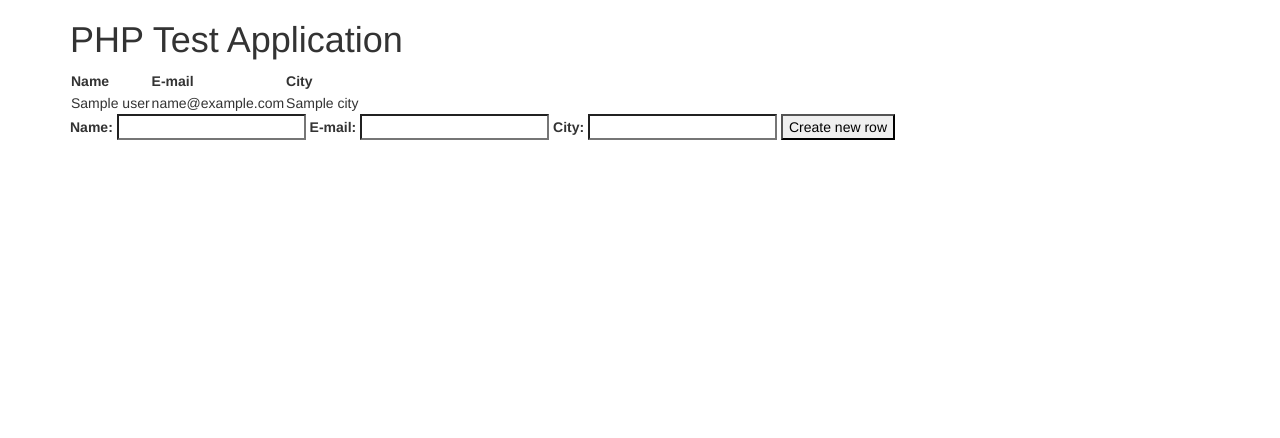
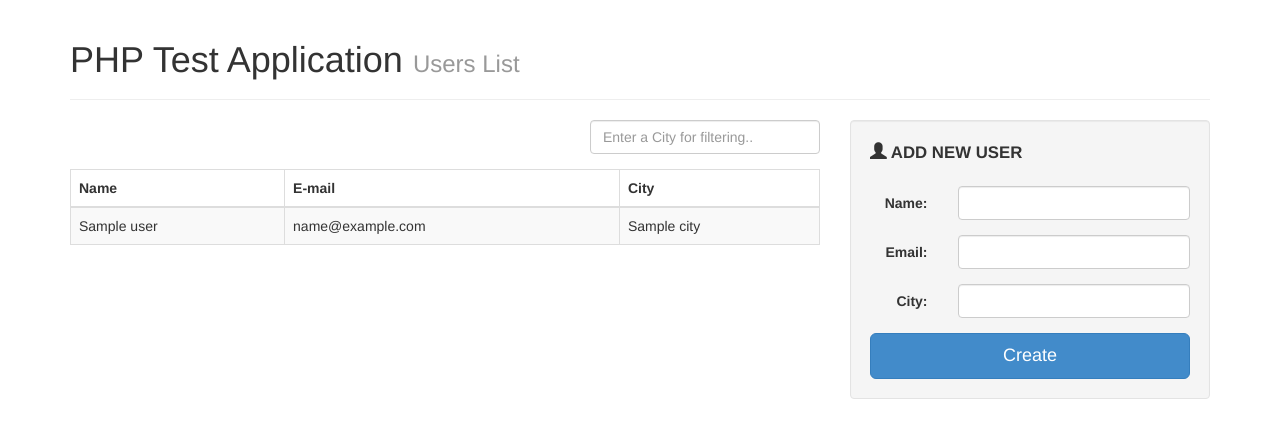
Before and after one commit to appivia/test-project-php, a PHP site: template views/index.php in a window 1280 px wide. Shown: the top 438 px of the page. Run offline with PHP 8.4, Linux system fonts and the light colour scheme; the template is opened without the code that fills it: most values are stand-ins (such as "Sample title", 1, 10 or a date in 2020); some libraries are stand-ins or nearby versions.

Commit message:
Created base layout with bootstrap.

```diff
--- a/css/application.css
+++ b/css/application.css
@@ -0,0 +1,12 @@
+
+.filter {
+	margin-bottom: 15px;
+}
+
+.well-header {
+    text-transform: uppercase;
+    margin: 0 0 20px 0;
+    font-weight: bold;
+    font-size: 1.2em;
+    line-height: 1.6em;
+}
--- a/views/index.php
+++ b/views/index.php
@@ -1,6 +1,20 @@
-<h1>PHP Test Application</h1>
+<div class="row">
 
-<table>
+    <div id="header" class="col-md-12">
+        <div class="page-header">
+            <h1>PHP Test Application <small>Users List</small></h1>
+        </div>
+    </div>
+
+    <div id="main" class="col-md-8">
+
+    <div class="row filter">
+        <div class="col-md-4 col-md-push-8">
+              <input type="text" class="form-control" placeholder="Enter a City for filtering..">
+        </div>
+    </div>
+    <div class="table-responsive">
+    <table class="table table-striped table-hover table-bordered">
         <thead>
             <tr>
                 <th>Name</th>
@@ -18,17 +32,40 @@
             <?php endforeach ?>
         </tbody>
     </table>
+    </div>
+    </div>
 
-<form method="post" action="create.php">
+<div id="sidebar" class="col-md-4">
 
-	<label for="name">Name:</label>
-	<input name="name" input="text" id="name"/>
+   <div class="well">
 
-	<label for="email">E-mail:</label>
-	<input name="email" input="text" id="email"/>
+       <h3 class="well-header"><span class="glyphicon glyphicon-user"></span> Add New User</h3>
 
-	<label for="city">City:</label>
-	<input name="city" input="text" id="city"/>
+        <form method="post" action="create.php" class="form form-horizontal">
 
-	<button>Create new row</button>
+            <div class="form-group">
+                <label for="name" class="col-sm-3 control-label">Name:</label>
+                <div class="col-sm-9">
+                    <input name="name" input="text" class="form-control" id="name" />
+                </div>
+            </div>
+
+            <div class="form-group">
+                <label for="email" class="col-sm-3 control-label">Email:</label>
+                <div class="col-sm-9">
+                    <input name="email" input="email" class="form-control" id="email" />
+                </div>
+            </div>
+
+            <div class="form-group">
+                <label for="city" class="col-sm-3 control-label">City:</label>
+                <div class="col-sm-9">
+                    <input name="city" input="text" class="form-control" id="city" />
+                </div>
+            </div>
+
+            <input type="submit" class="btn btn-primary btn-lg btn-block" value="Create" />
         </form>
+    </div>
+
+</div>
--- a/views/layout.php
+++ b/views/layout.php
@@ -1,27 +1,24 @@
 <!DOCTYPE html>
 <html>
   <head>
-  	<meta charset="UTF-8">
+    <meta charset="UTF-8">
 
     <title>PHP Test Application</title>
-
-	<link href="favicon.ico" type="image/x-icon" rel="icon" />
-	<link href="favicon.ico" type="image/x-icon" rel="shortcut icon" />
+    <link href="favicon.ico" type="image/x-icon" rel="icon" />
+    <link href="favicon.ico" type="image/x-icon" rel="shortcut icon" />
 
     <link rel="stylesheet" type="text/css" href="css/bootstrap.min.css">
     <link rel="stylesheet" type="text/css" href="css/application.css">
 
+    <meta name="viewport" content="width=device-width, initial-scale=1.0">
+
+    <script type="text/javascript" charset="utf-8" src="js/angular.min.js"></script>
     <script type="text/javascript" charset="utf-8" src="js/jquery.min.js"></script>
-	<script type="text/javascript" charset="utf-8" src="js/bootstrap.min.js"></script>
-
+    <script type="text/javascript" charset="utf-8" src="js/bootstrap.min.js"></script>
   </head>
   <body>
-
   <div class="container">
-
     <?= $content ?>
-
   </div>
-
   </body>
 </html>
```
Lines whose indentation alone changed are shown as unchanged.
